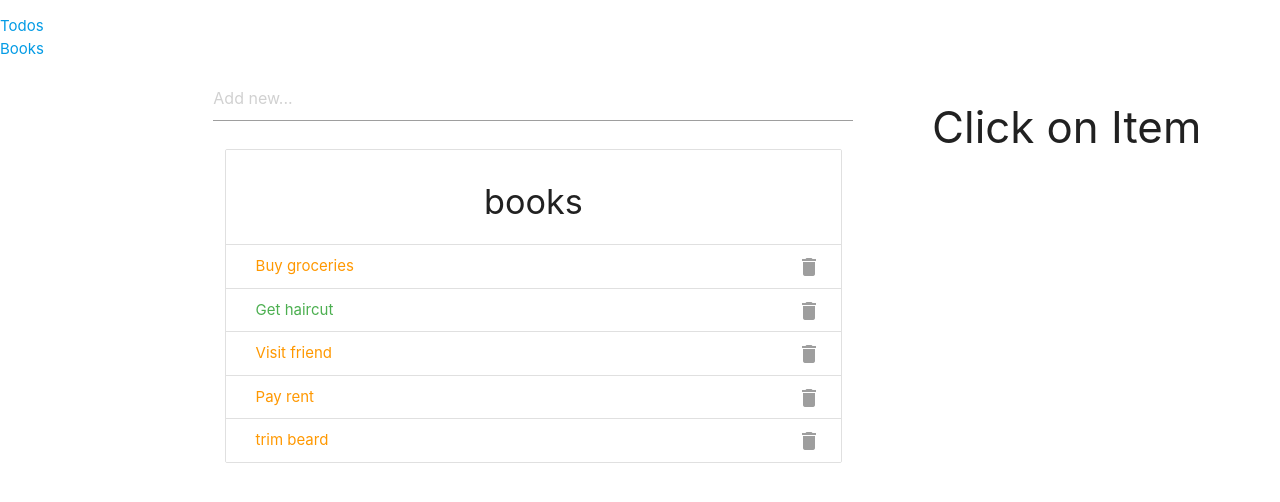
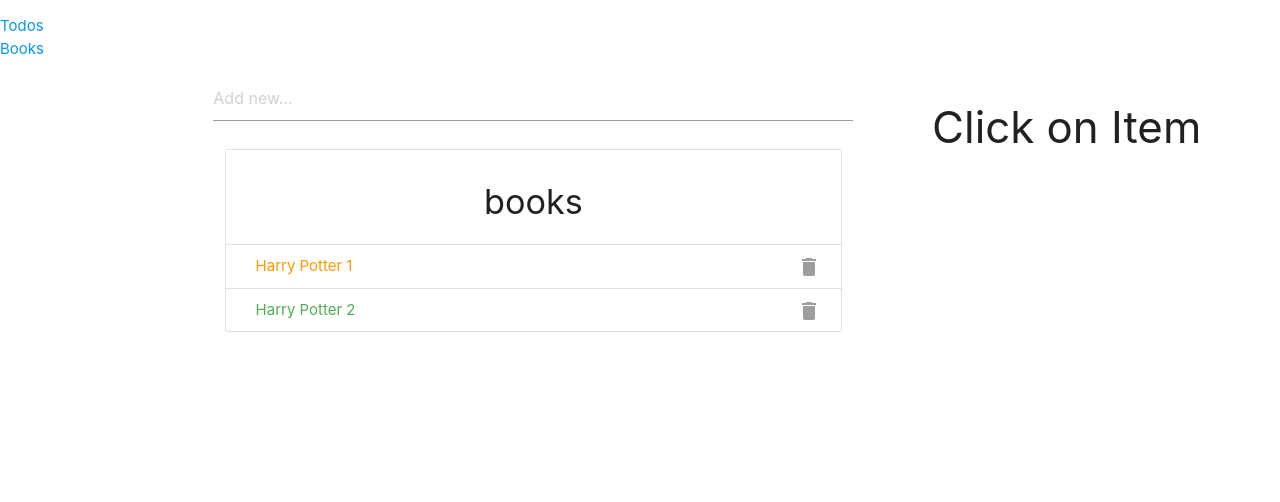
Before and after one commit to asamaiya00/meta-list, a React (Create React App) app: page /books in a window 1280 px wide. Shown: the top 502 px of the page. Built offline with nearby package versions, Linux system fonts and the light colour scheme; data requests are answered from the project's data file.

Commit message:
get items

```diff
--- a/db.json
+++ b/db.json
@@ -19,30 +19,6 @@
           "comments": "",
           "completed": true,
           "date": "2020-09-07T07:25:20.237Z"
-        },
-        {
-          "id": 3,
-          "name": "Visit friend",
-          "content": "In delhi",
-          "comments": "call him",
-          "completed": false,
-          "date": "2020-09-06T17:08:57.078Z"
-        },
-        {
-          "id": 4,
-          "name": "Pay rent",
-          "content": "10000",
-          "comments": "cash only",
-          "completed": false,
-          "date": "2020-09-06T17:07:22.056Z"
-        },
-        {
-          "id": 5,
-          "name": "trim beard",
-          "content": "will do it tomorrow",
-          "comments": "",
-          "completed": false,
-          "date": "2020-09-07T07:25:26.605Z"
         }
       ]
     },
@@ -83,14 +59,6 @@
       "comments": "cash only",
       "completed": false,
       "date": "2020-09-06T17:07:22.056Z"
-    },
-    {
-      "id": 5,
-      "name": "trim beard",
-      "content": "will do it tomorrow",
-      "comments": "",
-      "completed": false,
-      "date": "2020-09-07T07:25:26.605Z"
     }
   ],
   "books": [
@@ -98,7 +66,7 @@
       "id": 1,
       "name": "Harry Potter 1",
       "content": "J.K. Rowling",
-      "comments": "",
+      "comments": "on page 58",
       "completed": false,
       "date": "2020-09-10T04:37:29.043Z"
     },
@@ -106,33 +74,9 @@
       "id": 2,
       "name": "Harry Potter 2",
       "content": "J.K. Rowling 2 ",
-      "comments": "",
+      "comments": "yet to read",
       "completed": true,
       "date": "2020-09-07T07:25:20.237Z"
-    },
-    {
-      "id": 3,
-      "name": "Visit friend",
-      "content": "In delhi",
-      "comments": "call him",
-      "completed": false,
-      "date": "2020-09-06T17:08:57.078Z"
-    },
-    {
-      "id": 4,
-      "name": "Pay rent",
-      "content": "10000",
-      "comments": "cash only",
-      "completed": false,
-      "date": "2020-09-06T17:07:22.056Z"
-    },
-    {
-      "id": 5,
-      "name": "trim beard",
-      "content": "will do it tomorrow",
-      "comments": "",
-      "completed": false,
-      "date": "2020-09-07T07:25:26.605Z"
     }
   ]
 }
--- a/src/actions/todoActions.js
+++ b/src/actions/todoActions.js
@@ -8,10 +8,10 @@ import {
   CLEAR_CURRENT,
 } from './types';
 
-export const getTodos = () => async (dispatch) => {
+export const getTodos = (list) => async (dispatch) => {
   try {
     setLoading();
-    const res = await fetch('http://localhost:5000/todos');
+    const res = await fetch(`http://localhost:5000/${list}`);
     const data = await res.json();
     dispatch({
       type: GET_TODOS,
--- a/src/components/layout/Main.js
+++ b/src/components/layout/Main.js
@@ -3,13 +3,12 @@ import TodoList from '../todos/TodoList';
 import AddTodo from '../todos/AddTodo';
 import TodoForm from './TodoForm';
 const Main = ({ match }) => {
-  console.log(match);
   return (
     <React.Fragment>
       <div className="col l2 m2"></div>
       <div className="col l6 m6">
         <AddTodo />
-        <TodoList id={match.params.id} />
+        <TodoList list={match.params.list} />
       </div>
       <div className="col l4 m4">
         <TodoForm />
--- a/src/components/layout/SideBar.js
+++ b/src/components/layout/SideBar.js
@@ -1,24 +1,23 @@
-import React from 'react';
+import React, { Fragment } from 'react';
 import { Route, Link, Switch } from 'react-router-dom';
-import Profile from './Profile';
 
 import Main from './Main';
 
 const SideBar = () => {
   return (
-    <>
+    <Fragment>
       <ul>
         <li>
-          <Link to="/todos">Todos</Link>
+          <Link to="/Todos">Todos</Link>
         </li>
         <li>
-          <Link to="/books">Books</Link>
+          <Link to="/Books">Books</Link>
         </li>
       </ul>
       <Switch>
-        <Route exact path="/:id" component={Main} />
+        <Route exact path="/:list" component={Main} />
       </Switch>
-    </>
+    </Fragment>
   );
 };
 
--- a/src/components/todos/TodoList.js
+++ b/src/components/todos/TodoList.js
@@ -4,24 +4,17 @@ import { connect } from 'react-redux';
 import { getTodos } from '../../actions/todoActions';
 import Preloader from '../layout/Preloader';
 
-const TodoList = (props) => {
+const TodoList = ({ todo: { todos, loading }, getTodos, list }) => {
   useEffect(() => {
-    getTodos();
+    getTodos(list);
     // eslint-disable-next-line
-  }, []);
-  // console.log(props)
-  const {
-    todo: { todos, loading },
-    getTodos,
-    id
-  } = props;
-  console.log(props)
+  }, [list]);
   if (loading || todos === null) return <Preloader />;
   return (
     <div>
       <ul className="collection with-header">
         <li className="collection-header">
-          <h4 className="center">{id}</h4>
+          <h4 className="center">{list}</h4>
         </li>
         {!loading && todos.length === 0 ? (
           <p className="center">No items to show...</p>
```
